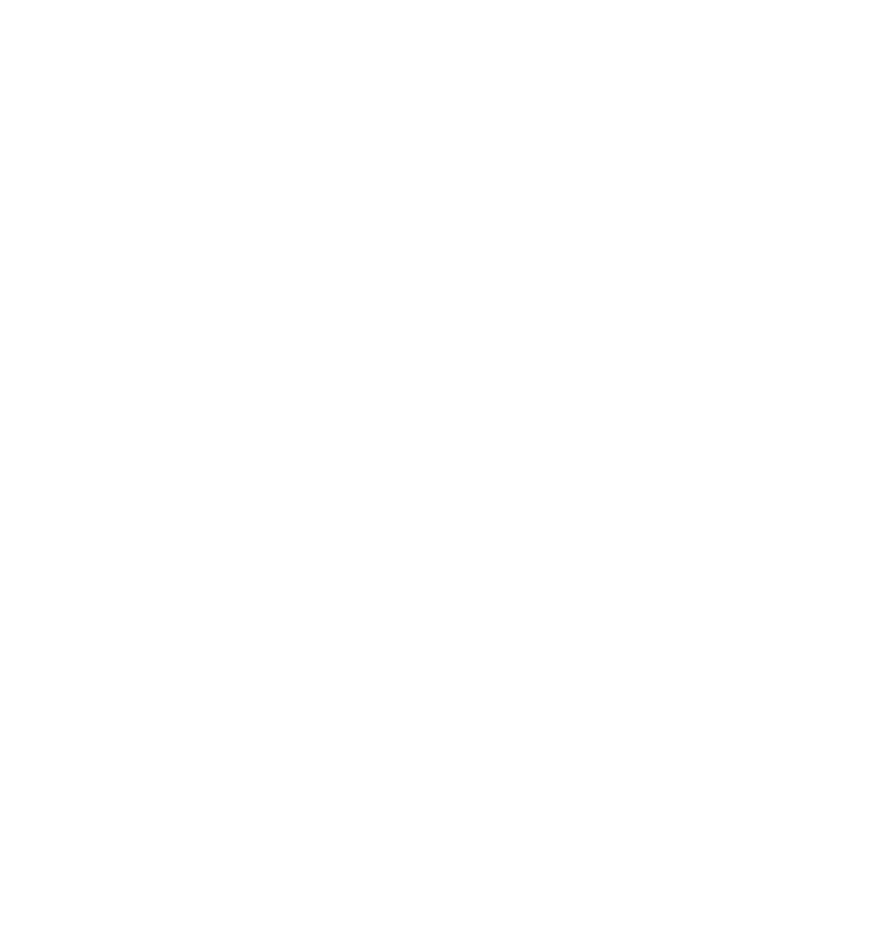
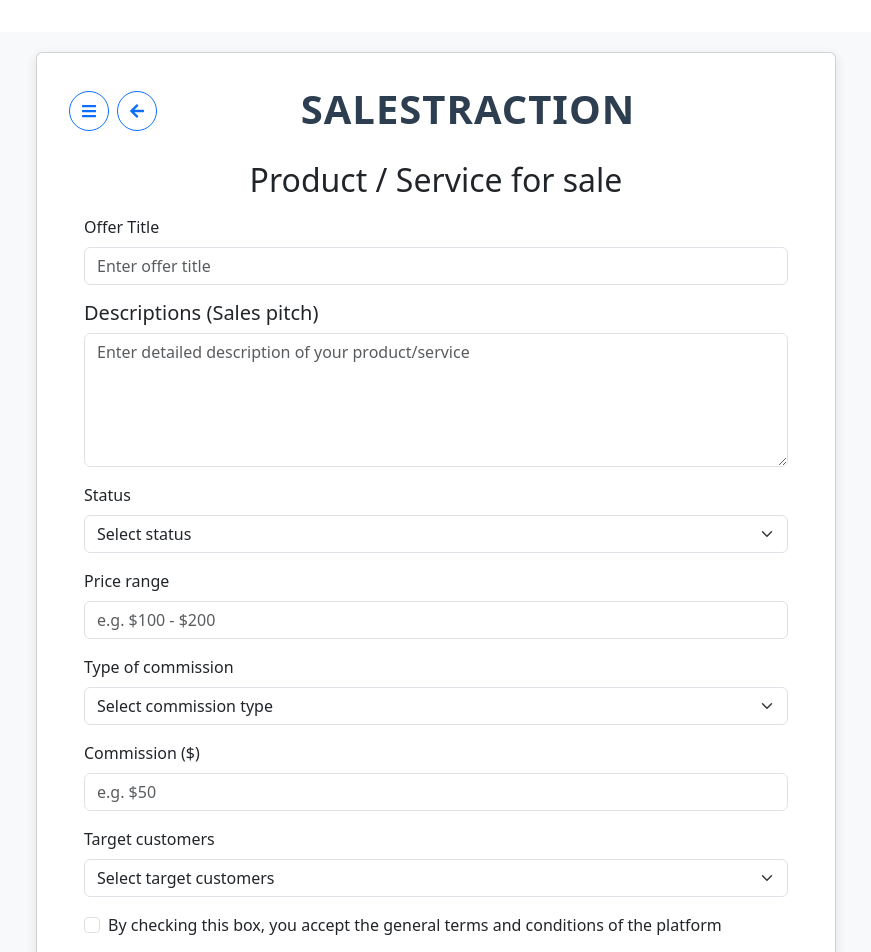
Before and after one commit to Landormi/SalesTraction, a React (Vite) app in the folder Front/salestraction-project/: page /add-offer in a window 1280 px wide. Before the commit this address had no page. Shown: the top 952 px of the page, without its empty margins (204-1075 px from the left). Before the commit the page ends 800 px from the top, so only its background shows below. Built offline with nearby package versions, Linux system fonts and the light colour scheme.

Commit message:
add offer

```diff
--- a/Front/salestraction-project/src/App.jsx
+++ b/Front/salestraction-project/src/App.jsx
@@ -9,6 +9,7 @@
 import VerifyOTP from './screens/VerifyOTP';
 import CreateNewPassword from './screens/CreateNewPassword';
 import ShowOffers from './screens/ShowOffers';
+import AddOffers from './screens/AddOffers';
 
 
 import './App.css';
@@ -27,6 +28,7 @@
           <Route path="/verify-otp" element={<VerifyOTP />} />
           <Route path="/create-new-password" element={<CreateNewPassword />} />
           <Route path="/offers" element={<ShowOffers />} />
+          <Route path="/add-offer" element={<AddOffers/>} />
         </Routes>
       </RouteHistoryProvider>
     </Router>
--- /dev/null
+++ b/Front/salestraction-project/src/screens/AddOffers.jsx
@@ -0,0 +1,281 @@
+import 'bootstrap/dist/css/bootstrap.min.css';
+import { useNavigate } from 'react-router-dom';
+import { FaArrowLeft, FaBars, FaTimes } from 'react-icons/fa';
+import { useState } from 'react';
+
+function AddOffers() {
+  const navigate = useNavigate();
+  const [showMenu, setShowMenu] = useState(false);
+  const [formData, setFormData] = useState({
+    title: '',
+    description: '',
+    condition: '',
+    priceRange: '',
+    commissionType: '',
+    commission: '',
+    targetCustomers: '',
+    acceptTerms: false
+  });
+
+  const conditions = ['Success', 'Pending'];
+  const commissionTypes = ['Percentage', 'Fixed'];
+  const targetCustomerTypes = ['Individuals', 'Businesses', 'Both'];
+
+  const handleChange = (e) => {
+    const { name, value, type, checked } = e.target;
+    setFormData(prev => ({
+      ...prev,
+      [name]: type === 'checkbox' ? checked : value
+    }));
+  };
+
+  const handleSubmit = (e) => {
+    e.preventDefault();
+    if (!formData.acceptTerms) {
+      alert('Please accept the terms and conditions');
+      return;
+    }
+
+    console.log('Form submitted:', formData);
+    navigate('/offers');
+  };
+
+  return (
+    <div className="centered-page">
+      <div className="card position-relative">
+        {/* Sidebar - Même style que dans ShowOffers */}
+        <div className={`sidebar bg-light p-3 shadow ${showMenu ? 'd-block' : 'd-none'}`}
+          style={{
+            position: 'absolute',
+            top: 0,
+            left: 0,
+            height: '100%',
+            width: '250px',
+            zIndex: 100
+          }}>
+          <button
+            onClick={() => setShowMenu(false)}
+            className="btn btn-close mb-3"
+          ></button>
+          <h5>Menu</h5>
+          <ul className="nav flex-column">
+            <li className="nav-item">
+              <a className="nav-link" href="/offers">Home</a>
+            </li>
+            <li className="nav-item">
+              <a className="nav-link active" href="/add-offer">Add offers</a>
+            </li>
+            <li className="nav-item">
+              <a className="nav-link" href="#">Archive</a>
+            </li>
+            <li className="nav-item">
+              <a className="nav-link" href="#">Profile</a>
+            </li>
+            <li className="nav-item">
+              <a className="nav-link" href="#">Contact</a>
+            </li>
+            <li className="nav-item">
+              <a className="nav-link text-danger" href="#">Logout</a>
+            </li>
+          </ul>
+        </div>
+
+        {/* Header - Même style que dans ShowOffers */}
+        <div className="d-flex align-items-center mb-4" style={{ marginLeft: showMenu ? '250px' : '0', transition: 'margin 0.3s ease' }}>
+          <button
+            onClick={() => setShowMenu(!showMenu)}
+            className="btn btn-outline-primary me-2 p-2 d-flex align-items-center justify-content-center"
+            style={{
+              width: '40px',
+              height: '40px',
+              borderRadius: '50%'
+            }}
+          >
+            {showMenu ? <FaTimes className="m-0" /> : <FaBars className="m-0" />}
+          </button>
+
+          <button
+            onClick={() => navigate(-1)}
+            className="btn btn-outline-primary me-3 p-2 d-flex align-items-center justify-content-center"
+            style={{
+              width: '40px',
+              height: '40px',
+              borderRadius: '50%'
+            }}
+          >
+            <FaArrowLeft className="m-0" />
+          </button>
+
+          <div className="text-center flex-grow-1">
+            <h1 className="mb-1">SALESTRACTION</h1>
+          </div>
+
+          <div style={{ width: '40px' }}></div>
+        </div>
+
+        {/* Formulaire - Avec la même marge que dans ShowOffers */}
+        <form onSubmit={handleSubmit} noValidate style={{
+          marginLeft: showMenu ? '250px' : '0',
+          transition: 'margin 0.3s ease',
+          padding: '0 15px'
+        }}>
+          <div className="mb-4 text-start">
+            <h2 className="mb-3 text-center">Product / Service for sale</h2>
+
+            <div className="mb-3">
+              <label htmlFor="title" className="form-label">
+                Offer Title
+              </label>
+              <input
+                id="title"
+                type="text"
+                className="form-control"
+                name="title"
+                value={formData.title}
+                onChange={handleChange}
+                required
+                placeholder="Enter offer title"
+              />
+            </div>
+
+            <div className="mb-3">
+              <label htmlFor="description" className="form-label h5 mb-2">
+                Descriptions (Sales pitch)
+              </label>
+              <textarea
+                id="description"
+                className="form-control"
+                rows="5"
+                name="description"
+                value={formData.description}
+                onChange={handleChange}
+                required
+                placeholder="Enter detailed description of your product/service"
+              ></textarea>
+            </div>
+
+            <div className="mb-3">
+              <label htmlFor="condition" className="form-label d-flex align-items-center">
+                Status
+              </label>
+              <select
+                id="condition"
+                className="form-select"
+                name="condition"
+                value={formData.condition}
+                onChange={handleChange}
+                required
+              >
+                <option value="">Select status</option>
+                {conditions.map(cond => (
+                  <option key={cond} value={cond}>{cond}</option>
+                ))}
+              </select>
+            </div>
+
+            <div className="mb-3">
+              <label htmlFor="priceRange" className="form-label">
+                Price range
+              </label>
+              <input
+                id="priceRange"
+                type="text"
+                className="form-control"
+                name="priceRange"
+                value={formData.priceRange}
+                onChange={handleChange}
+                required
+                placeholder="e.g. $100 - $200"
+              />
+            </div>
+
+            <div className="mb-3">
+              <label htmlFor="commissionType" className="form-label d-flex align-items-center">
+                Type of commission
+              </label>
+              <select
+                id="commissionType"
+                className="form-select"
+                name="commissionType"
+                value={formData.commissionType}
+                onChange={handleChange}
+                required
+              >
+                <option value="">Select commission type</option>
+                {commissionTypes.map(type => (
+                  <option key={type} value={type}>
+                    {type === 'Percentage' ? 'Percentage' : 'Fixed amount'}
+                  </option>
+                ))}
+              </select>
+            </div>
+
+            <div className="mb-3">
+              <label htmlFor="commission" className="form-label">
+                Commission {formData.commissionType === 'Percentage' ? '(%)' : '($)'}
+              </label>
+              <input
+                id="commission"
+                type="number"
+                className="form-control"
+                name="commission"
+                value={formData.commission}
+                onChange={handleChange}
+                required
+                min="0"
+                step={formData.commissionType === 'Percentage' ? '0.1' : '1'}
+                placeholder={formData.commissionType === 'Percentage' ? 'e.g. 5%' : 'e.g. $50'}
+              />
+            </div>
+
+            <div className="mb-3">
+              <label htmlFor="targetCustomers" className="form-label d-flex align-items-center">
+                Target customers
+              </label>
+              <select
+                id="targetCustomers"
+                className="form-select"
+                name="targetCustomers"
+                value={formData.targetCustomers}
+                onChange={handleChange}
+                required
+              >
+                <option value="">Select target customers</option>
+                {targetCustomerTypes.map(type => (
+                  <option key={type} value={type}>{type}</option>
+                ))}
+              </select>
+            </div>
+
+            <div className="form-check mb-4">
+              <input
+                className="form-check-input"
+                type="checkbox"
+                id="acceptTerms"
+                name="acceptTerms"
+                checked={formData.acceptTerms}
+                onChange={handleChange}
+                required
+              />
+              <label className="form-check-label" htmlFor="acceptTerms">
+                By checking this box, you accept the general terms and conditions of the platform
+              </label>
+            </div>
+
+            <div className="d-grid">
+              <button
+                type="submit"
+                className="btn btn-primary py-3 fw-bold"
+                disabled={!formData.acceptTerms}
+              >
+                Continue
+              </button>
+            </div>
+          </div>
+        </form>
+      </div>
+    </div>
+  );
+}
+
+export default AddOffers;
--- a/Front/salestraction-project/src/screens/ShowOffers.jsx
+++ b/Front/salestraction-project/src/screens/ShowOffers.jsx
@@ -95,7 +95,7 @@
               <a className="nav-link" href="/offers">Home</a>
             </li>
             <li className="nav-item">
-              <a className="nav-link" href="#">Add offer</a>
+              <a className="nav-link" href="/add-offer">Add offers</a>
             </li>
             <li className="nav-item">
               <a className="nav-link" href="#">Archive</a>
```
